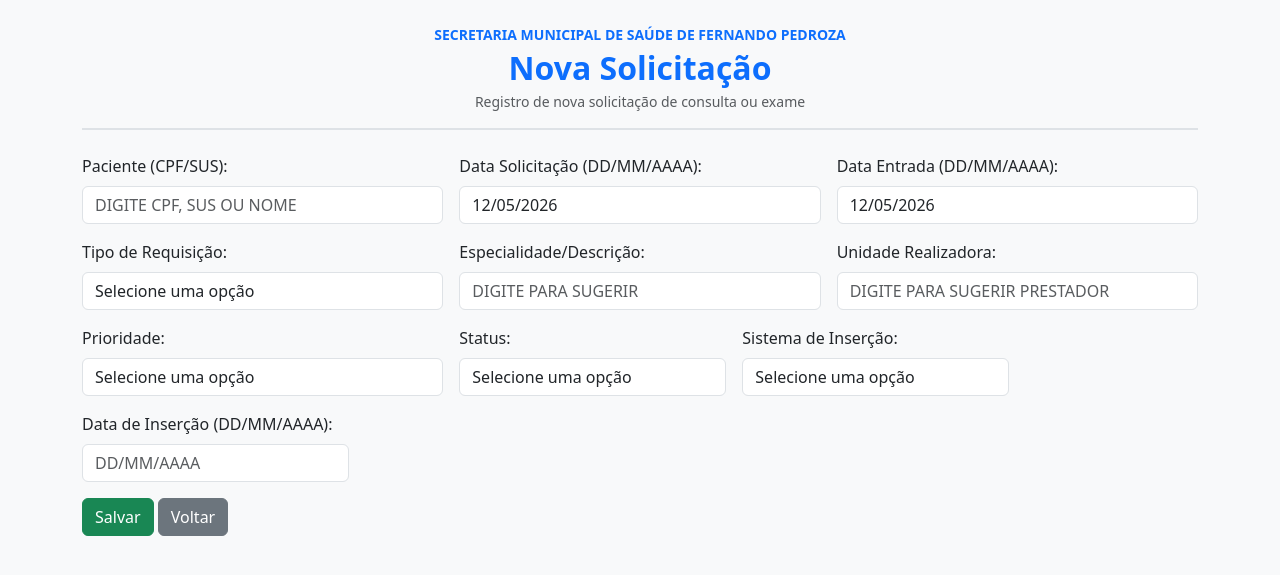
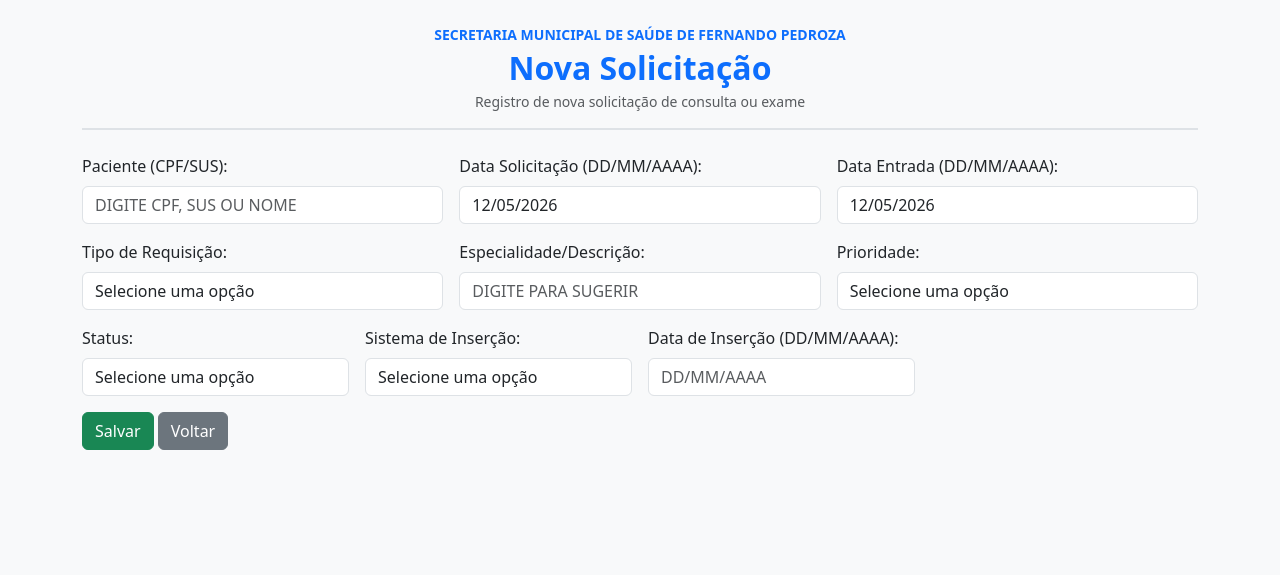
Before and after one commit to diegorafa87/GestaoRegulacao, a Flask app: page /nova_solicitacao in a window 1280 px wide. Shown: the part 56-631 px from the top of the page. Run offline with Flask 3, Linux system fonts and the light colour scheme; the visitor is signed in with stand-in values (Sample User, id 1); some libraries are stand-ins or nearby versions.

Commit message:
Remove campo Unidade Realizadora da Nova Solicitação

```diff
--- a/templates/nova_solicitacao.html
+++ b/templates/nova_solicitacao.html
@@ -34,11 +34,6 @@
         <label class="form-label">Especialidade/Descrição:</label>
         <input id="especialidade" name="especialidade" class="form-control" required list="especialidades-sugestoes" autocomplete="off" placeholder="Digite para sugerir">
         <datalist id="especialidades-sugestoes"></datalist>
-    </div>
-    <div class="col-md-4">
-        <label class="form-label">Unidade Realizadora:</label>
-        <input id="unidade_realizadora" name="unidade_realizadora" class="form-control" list="unidades-sugestoes" autocomplete="off" placeholder="Digite para sugerir prestador">
-        <datalist id="unidades-sugestoes"></datalist>
     </div>
     <div class="col-md-4">
         <label class="form-label">Prioridade:</label>
@@ -86,8 +81,6 @@
     const infoPaciente = document.getElementById('paciente-info');
     const campoEspecialidade = document.getElementById('especialidade');
     const listaEspecialidades = document.getElementById('especialidades-sugestoes');
-    const campoUnidade = document.getElementById('unidade_realizadora');
-    const listaUnidades = document.getElementById('unidades-sugestoes');
     let debounceTimer;
 
     function somenteDigitos(valor) {
@@ -213,7 +206,6 @@
     }
 
     configurarAutocomplete(campoEspecialidade, listaEspecialidades, 'especialidade');
-    configurarAutocomplete(campoUnidade, listaUnidades, 'unidade_realizadora');
 
     // Preenchimento automático de datas
     function obterDataAtual() {
```
